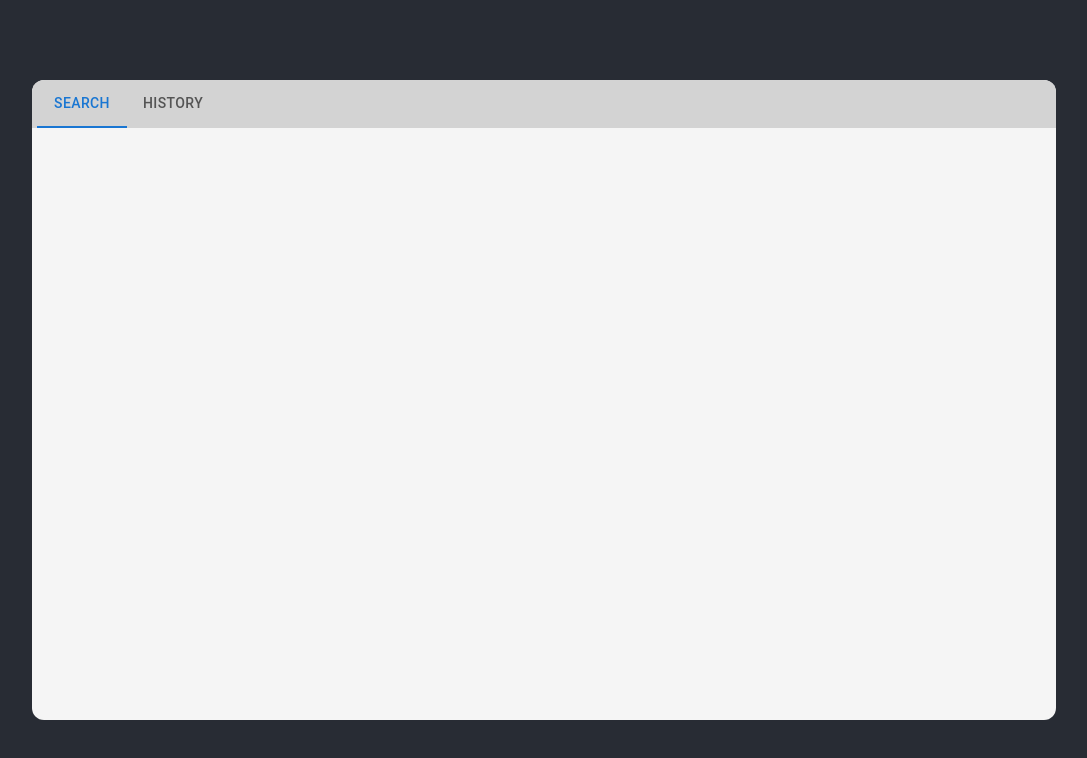
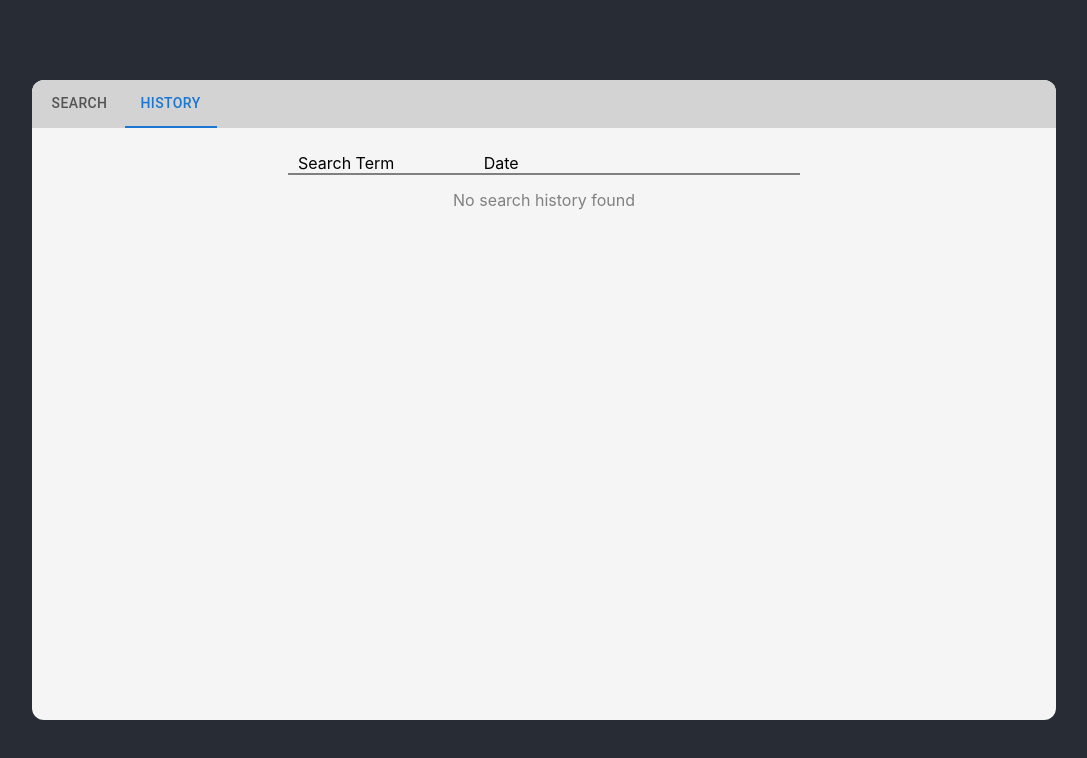
Before and after one commit to DesertStrom16/Hacker-News-Search, a React (Create React App) app: page /history in a window 1280 px wide. Shown: the top 758 px of the page, without its empty margins (96-1183 px from the left). Built offline with nearby package versions, Linux system fonts and the light colour scheme.

Commit message:
search history complete

```diff
--- a/src/App.tsx
+++ b/src/App.tsx
@@ -1,5 +1,4 @@
-import { useState, SyntheticEvent } from "react";
-import { Routes, Route, Navigate, Link } from "react-router-dom";
+import { Routes, Route, Navigate, Link, useLocation } from "react-router-dom";
 import styled from "styled-components";
 import Tabs from "@mui/material/Tabs";
 import Tab from "@mui/material/Tab";
@@ -20,6 +19,7 @@ const ContentWrapper = styled.div`
   height: 80%;
   display: flex;
   flex-direction: column;
+  align-items: center;
   border-radius: 12px;
   overflow: hidden;
   background-color: rgb(245, 245, 245);
@@ -32,20 +32,13 @@ const NavTabs = styled(Tabs)`
 `;
 
 function App() {
-  const [menu, setMenu] = useState(0);
-
-  const handleChange = (e: SyntheticEvent, position: number) => {
-    setMenu(position);
-  };
+  let location = useLocation();
+  let tabValue = location.pathname === "/history" ? 1 : 0;
 
   return (
     <Wrapper>
       <ContentWrapper>
-        <NavTabs
-          value={menu}
-          onChange={handleChange}
-          aria-label="navigation tabs"
-        >
+        <NavTabs value={tabValue} aria-label="navigation tabs">
           <Tab label="Search" component={Link} to="search" />
           <Tab label="History" component={Link} to="history" />
         </NavTabs>
--- /dev/null
+++ b/src/components/HistoryItem.tsx
@@ -0,0 +1,48 @@
+import React from "react";
+import styled from "styled-components";
+import Search from "../models/search";
+
+const formatDate = new Intl.DateTimeFormat(undefined, {
+  hour: "numeric",
+  minute: "numeric",
+  year: "numeric",
+  month: "short",
+  day: "numeric",
+});
+
+const Wrapper = styled.div`
+  width: 100%;
+  border-radius: 12px;
+  border: 1px solid black;
+  display: flex;
+  flex-direction: row;
+  margin-bottom: 14px;
+  padding: 5px 0px 5px 10px;
+  box-sizing: border-box;
+`;
+
+const Title = styled.div`
+  overflow: hidden;
+  font-size: 16px;
+  white-space: nowrap;
+  text-overflow: ellipsis;
+  width: 35%;
+  padding-left: 4px;
+  box-sizing: border-box;
+`;
+
+const SearchDate = styled.div`
+  margin-left: 14px;
+`;
+
+const HistoryItem: React.FC<Search> = (props) => {
+  const { term, timestamp } = props;
+  return (
+    <Wrapper>
+      <Title>{term}</Title>
+      <SearchDate>{formatDate.format(new Date(timestamp))}</SearchDate>
+    </Wrapper>
+  );
+};
+
+export default HistoryItem;
--- a/src/components/HitItem.tsx
+++ b/src/components/HitItem.tsx
@@ -2,6 +2,12 @@ import React from "react";
 import styled from "styled-components";
 import CommentIcon from "@mui/icons-material/Comment";
 import Hit from "../models/hit";
+
+const formatDate = new Intl.DateTimeFormat(undefined, {
+  year: "numeric",
+  month: "short",
+  day: "numeric",
+});
 
 const Wrapper = styled.div`
   width: 84%;
@@ -25,11 +31,12 @@ const CommentWrapper = styled.div`
 `;
 
 const HitItem: React.FC<Hit> = (props) => {
-  const { title, author, num_comments } = props;
+  const { title, author, num_comments, created_at_i } = props;
   return (
     <Wrapper>
       <Title>{title}</Title>
       <div>By: {author}</div>
+      <div>{formatDate.format(new Date(created_at_i * 1000))}</div>
       <CommentWrapper>
         <CommentIcon sx={{ marginRight: "2px" }} />
         {num_comments}
--- /dev/null
+++ b/src/models/search.ts
@@ -0,0 +1,11 @@
+class Search {
+  term: string;
+  timestamp: number;
+
+  constructor(term: string, timestamp: number) {
+    this.term = term;
+    this.timestamp = timestamp;
+  }
+}
+
+export default Search;
--- a/src/routes/History.tsx
+++ b/src/routes/History.tsx
@@ -1,5 +1,55 @@
-const History: React.FC<{}> = (props) => {
-  return <div></div>;
+import { useAppSelector } from "../app/hooks";
+import styled from "styled-components";
+import HistoryItem from "../components/HistoryItem";
+
+const Wrapper = styled.div`
+  width: 50%;
+  display: flex;
+  flex-grow: 1;
+  flex-direction: column;
+  align-items: center;
+  padding-top: 25px;
+`;
+
+const Header = styled.div`
+  width: 100%;
+  padding-left: 10px;
+  box-sizing: border-box;
+  border-bottom: 2px solid gray;
+  margin-bottom: 15px;
+  display: flex;
+`;
+
+const Title = styled.div`
+  width: 35%;
+`;
+
+const DateText = styled.div`
+  margin-left: 10px;
+`;
+
+const NoHistoryMsg = styled.div`
+  color: gray;
+`;
+
+const History = () => {
+  const { searchHistory } = useAppSelector((state) => state.data);
+
+  return (
+    <Wrapper>
+      <Header>
+        <Title>Search Term</Title>
+        <DateText>Date</DateText>
+      </Header>
+      {searchHistory.length > 0 ? (
+        [...searchHistory].reverse().map((search) => {
+          return <HistoryItem key={search.timestamp} {...search} />;
+        })
+      ) : (
+        <NoHistoryMsg>No search history found</NoHistoryMsg>
+      )}
+    </Wrapper>
+  );
 };
 
 export default History;
--- a/src/routes/Search.tsx
+++ b/src/routes/Search.tsx
@@ -1,4 +1,4 @@
-import React, { useState, useEffect } from "react";
+import { useState, useEffect, useRef } from "react";
 import { useAppSelector, useAppDispatch } from "../app/hooks";
 import { querySearch } from "../helper/API";
 import { fetchNews } from "../store/data/dataSlice";
@@ -66,12 +66,17 @@ const PageCount = styled.div`
 
 let timer: any;
 
-const Search: React.FC<{}> = (props) => {
+const Search = () => {
   const [input, setInput] = useState("");
   const [loading, setLoading] = useState(false);
+  const mountRef = useRef(true);
 
   const { hits, page, query, nbPages } = useAppSelector((state) => state.data);
   const dispatch = useAppDispatch();
+
+  useEffect(() => {
+    mountRef.current = false;
+  }, []);
 
   useEffect(() => {
     debounce();
@@ -81,7 +86,7 @@ const Search: React.FC<{}> = (props) => {
     clearTimeout(timer);
     timer = setTimeout(() => {
       handleSearch();
-    }, 300);
+    }, 350);
   };
 
   const handleChange = (e: InputChange) => {
@@ -94,7 +99,7 @@ const Search: React.FC<{}> = (props) => {
       await querySearch(input, 0)
         .then((data) => {
           if (data.hits && data.hits.length > 0) {
-            dispatch(fetchNews(data));
+            dispatch(fetchNews({ ...data, isSearch: true }));
           }
         })
         .catch((err) => console.log(err));
@@ -114,10 +119,13 @@ const Search: React.FC<{}> = (props) => {
     setLoading(false);
   };
 
+  const inputValue =
+    mountRef.current && hits.length > 0 && query.trim() !== "" ? query : input;
+
   return (
     <Wrapper>
       <TextInput
-        value={input}
+        value={inputValue}
         onChange={handleChange}
         label="Search News"
         variant="standard"
--- a/src/store/data/dataSlice.ts
+++ b/src/store/data/dataSlice.ts
@@ -1,18 +1,29 @@
 import { createSlice, PayloadAction } from "@reduxjs/toolkit";
 import HitResult from "../../models/hitResults";
+import Search from "../../models/search";
 
-const initialState: HitResult = {
+type DataState = HitResult & { searchHistory: Search[] };
+type NewsState = HitResult & { isSearch: boolean };
+
+const initialState: DataState = {
   hits: [],
   nbPages: 0,
   page: 0,
   query: "",
+  searchHistory: [],
 };
 
 export const dataSlice = createSlice({
   name: "data",
   initialState,
   reducers: {
-    fetchNews: (state, action: PayloadAction<HitResult>) => {
+    fetchNews: (state, action: PayloadAction<NewsState>) => {
+      if (action.payload.isSearch) {
+        state.searchHistory = [
+          ...state.searchHistory,
+          { term: action.payload.query, timestamp: Date.now() },
+        ];
+      }
       state.hits = action.payload.hits;
       state.nbPages = action.payload.nbPages;
       state.page = action.payload.page;
```
